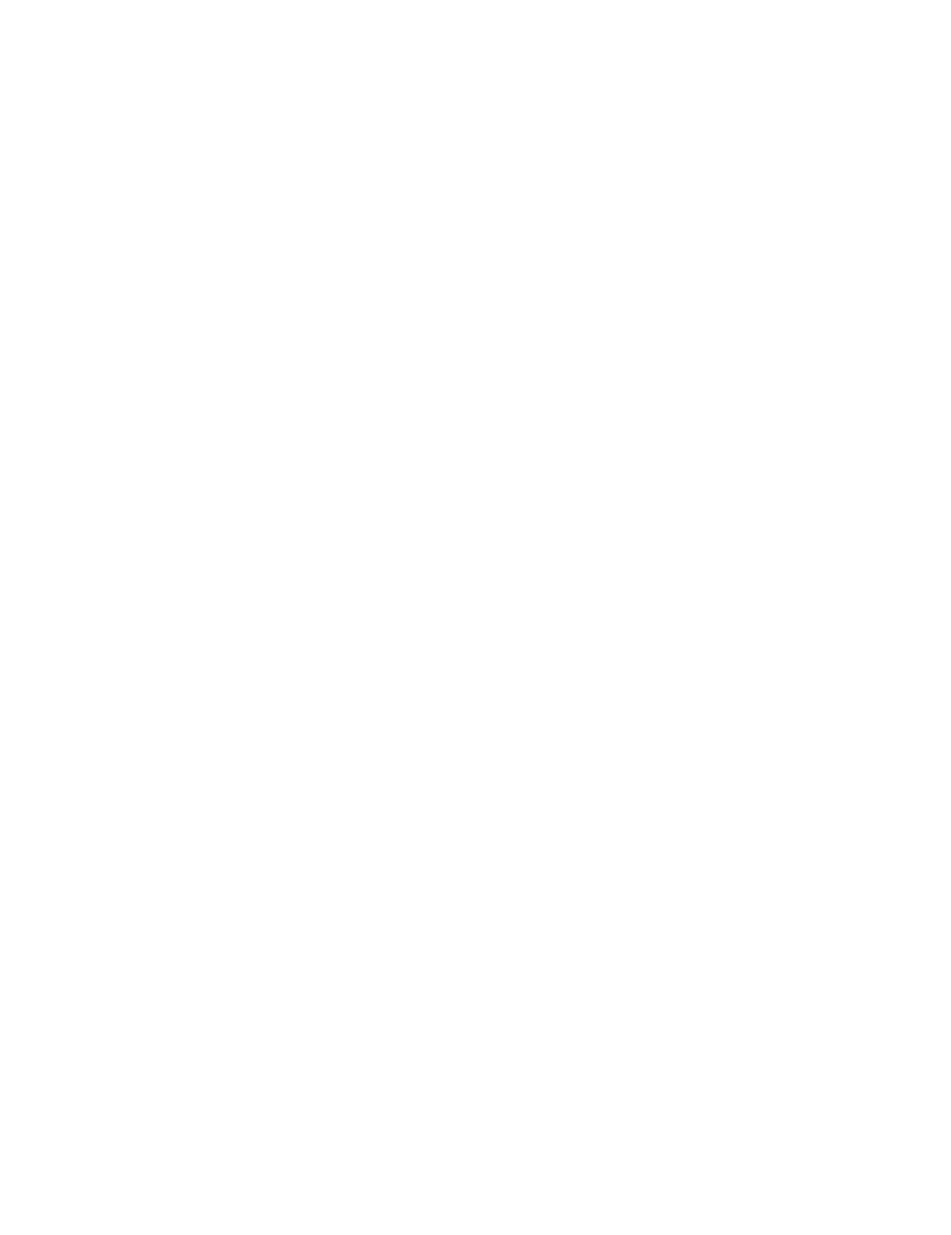
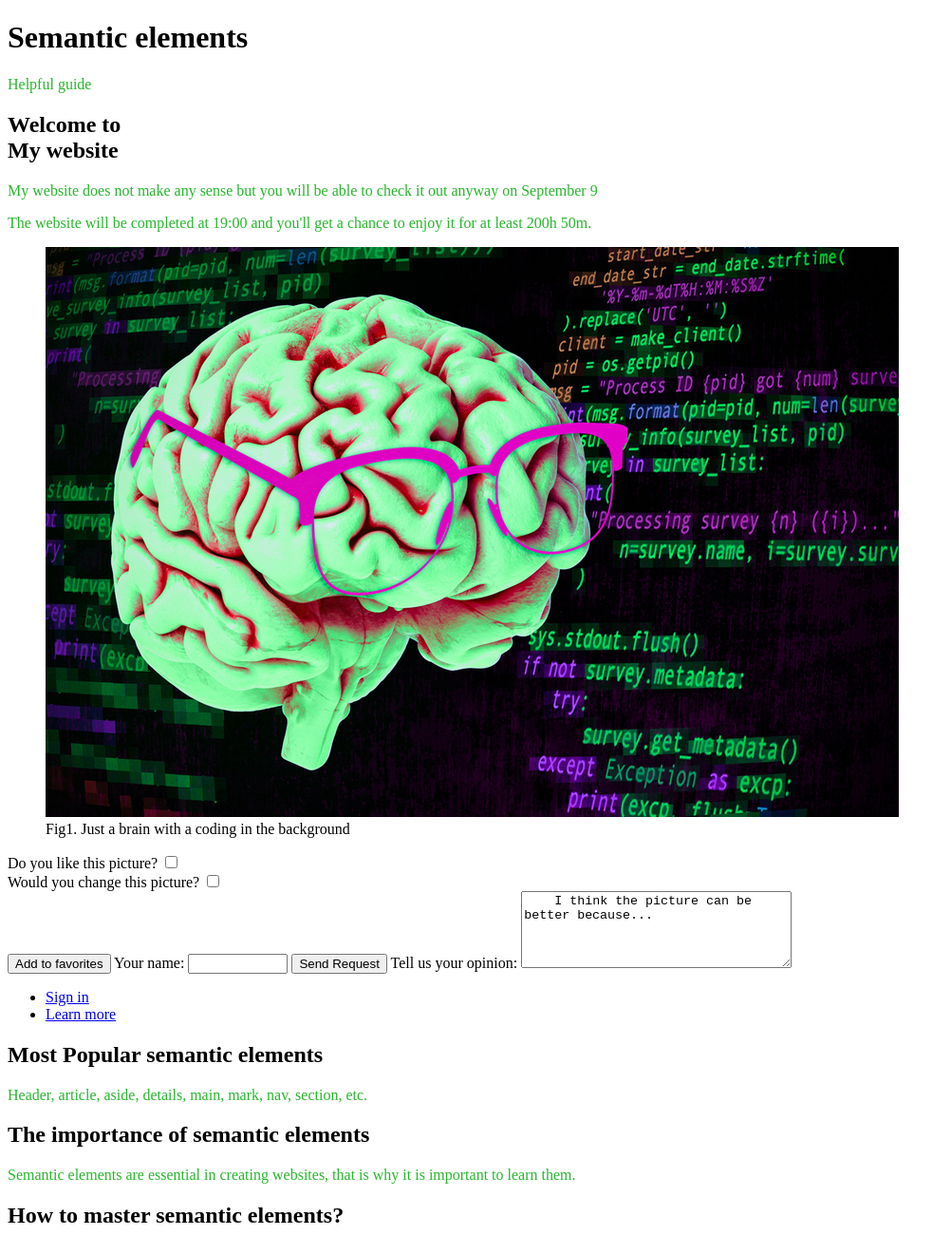
Before and after one commit to andzhk/portfolio, a plain HTML site: page project-one.html in a window 1280 px wide. Shown: the top 1300 px of the page at 95% size, without its empty margins (0-1002 px from the left). Before the commit the page ends 800 px from the top, so only its background shows below. Drawn offline with Linux system fonts and the light colour scheme.

Commit message:
debugging error

```diff
--- a/index.html
+++ b/index.html
@@ -3,7 +3,8 @@
   <head>
     <meta charset="utf-8">
     <title>Portfolio</title>
-  </head>
+    <link rel="stylesheet" type="text/css" href="styles/stylessheet.css">
+    </head>
   <body>
     <header>
       <h1>My Portfolio</h1>
@@ -16,10 +17,12 @@
       <h2>Semantic Elements project</h2>
       <article>
         <h3> 15 elements</h3>
-        <p> In this project, I had to create a Webpage including 15 different semantic elements.</p>
+        <p class="purple-text"> In this project, I had to create a Webpage including 15 different semantic elements.</p>
+        <p class="important purple-text">Checkout a picture!</p>
+        <p id="lead-paragraph"> No, seriously, check it out!</p>
       </article>
     </section>
-     <img src="webpage.png" width="200" height="100" alt="A part of my Webpage project.">
+     <img src="webpage.png" width="200" height="50" alt="A part of my Webpage project.">
      <nav>
       <a href=project-one.html>Semantic Elements</a>
      </nav>
@@ -31,7 +34,8 @@
          <p> In this project, I had to create a 2 pages website</p>
        </article>
      </section>
-      <img src="project-2.png" width="200" height="50" alt="A part of my second project.">
+
+      <img src="project-2.png" width="200" height="50" style="margin:5px 5px 5px 5px;" alt="A part of my second project.">
       <nav>
        <a href=https://www.google.com/>Project 2</a>
       </nav>
@@ -50,5 +54,6 @@
     <footer>
       <p>This website is my property</p>
     </footer>
+
   </body>
 </html>
--- a/project-one.html
+++ b/project-one.html
@@ -0,0 +1,104 @@
+<!DOCTYPE html>
+<html lang="en">
+  <head>
+    <meta charset="utf-8">
+    <title>Semantic elements</title>
+    <style>
+       p {
+         color: #26b72b;
+}
+  </style>
+  </head>
+  <body>
+<header>
+  <h1>Semantic elements</h1>
+  <p>Helpful guide</p>
+</header>
+
+<h2>Welcome to <br><span>My website</span></h2>
+
+<p>My website does not make any sense but you will be able to check it out anyway on <time datetime="2021-09-09">September 9</time></p>
+
+<p>The website will be completed at <time datetime="19:00">19:00</time> and you'll get a chance to enjoy it for at least <time datetime="PT200H50M">200h 50m</time>.</p>
+<figure>
+  <img src="brain.png" alt="Coding brain">
+  <figcaption>Fig1. Just a brain with a coding in the background</figcaption>
+</figure>
+
+   <div class="preference">
+        <label for="picture">Do you like this picture?</label>
+        <input type="checkbox" name="picture" id="picture">
+  </div>
+
+    <div class="preferences">
+        <label for="pic">Would you change this picture?</label>
+        <input type="checkbox" name="pic" id="pic">
+    </div>
+
+<button class="favorite website"
+            type="button">
+        Add to favorites
+</button>
+
+<label for="name">Your name:</label>
+
+<input type="text" id="name" name="name" required
+       minlength="1" maxlength="20" size="10">
+<input type="submit" value="Send Request">
+
+
+<label for="opinion">Tell us your opinion:</label>
+
+<textarea id="opinion" name="opinion"
+              rows="5" cols="33">
+    I think the picture can be better because...
+</textarea>
+
+<nav class="main-nav">
+  <ul>
+    <li><a href="signin.html" class="sign in">Sign in</a></li>
+    <li><a href="learnmore.html" class="learn more">Learn more</a></li>
+  </ul>
+</nav>
+
+<main>
+  <h2>Most Popular semantic elements</h2>
+  <p>Header, article, aside, details, main, mark, nav, section, etc.</p>
+
+<article>
+<h2>The importance of semantic elements</h2>
+<p>Semantic elements are essential in creating websites, that is why it is important to learn them.</p>
+</article>
+
+<article>
+<h2>How to master semantic elements?</h2>
+<p>Youtube videos, readings and a lot of practice can help you in that!</p>
+</article>
+</main>
+
+<label for="file">File progress:</label>
+<progress id="file" max="100" value="70"> 70% </progress>
+
+<p>I am still struglling with html but it is really fun once it gets figured out</p>
+
+<aside>
+<h4>Exciting!</h4>
+<p>Semantic elements are fun!</p>
+</aside>
+
+<label for="Choose">Choose your favorite element:</label>
+<input id="Choose" />
+
+<select name="elements" id="element-select">
+    <option value="">--Please choose an option--</option>
+    <option value="header">Header</option>
+    <option value="section">Section</option>
+    <option value="main">Main</option>
+    <option value="img src">img src</option>
+    <option value="Label">label</option>
+    <option value="other">Other</option>
+</select>
+
+
+  </body>
+</html>
--- /dev/null
+++ b/styles/stylessheet.css
@@ -0,0 +1,54 @@
+h1 {
+  color: green;
+}
+
+p {
+  color: red;
+}
+
+body {
+  background-color: pink;
+}
+.purple-text {
+  color: #B77BDF;
+}
+.important {
+  font-weight: bold;
+}
+#lead-paragraph {
+  color: green;
+  font-weight: bold;
+}
+.important:hover {
+  background-color:#835AE2;
+}
+a[href="https://www.google.com/"] {
+  background-color:#22F283;
+  padding: 0.5rem;
+}
+a[href="https://www.yahoo.com"] {
+  background-color: yellow;
+}
+a[href="second-page.html"] {
+  background-color: #22F2F2;
+}
+a[href="project-one.html"] {
+  background-color: #F22283;
+}
+
+h1 {
+  color: #F22283;
+  border-style: solid;
+  border-width: 5px;
+  border-color: black;
+}
+
+p.important {
+  width: 75%;
+}
+
+img {
+  border-style: dashed;
+  border-color: #22F2F2;
+  border-width: 2px;
+}
```
Also changed, not shown: second-page.html (+23 -0 lines), brain.png (added), project-2.png (added), project-three.jpg (added), webpage.png (added).
